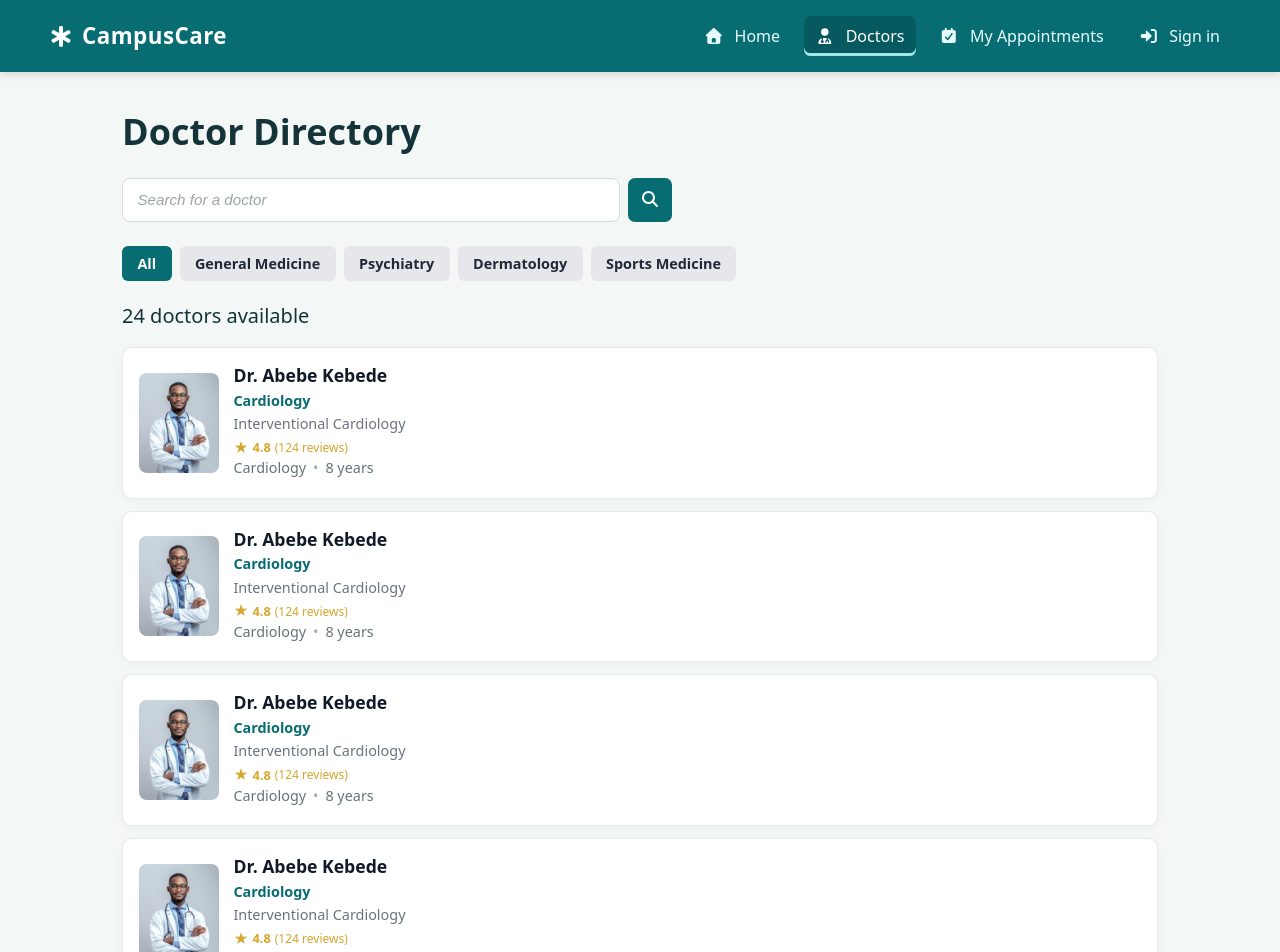
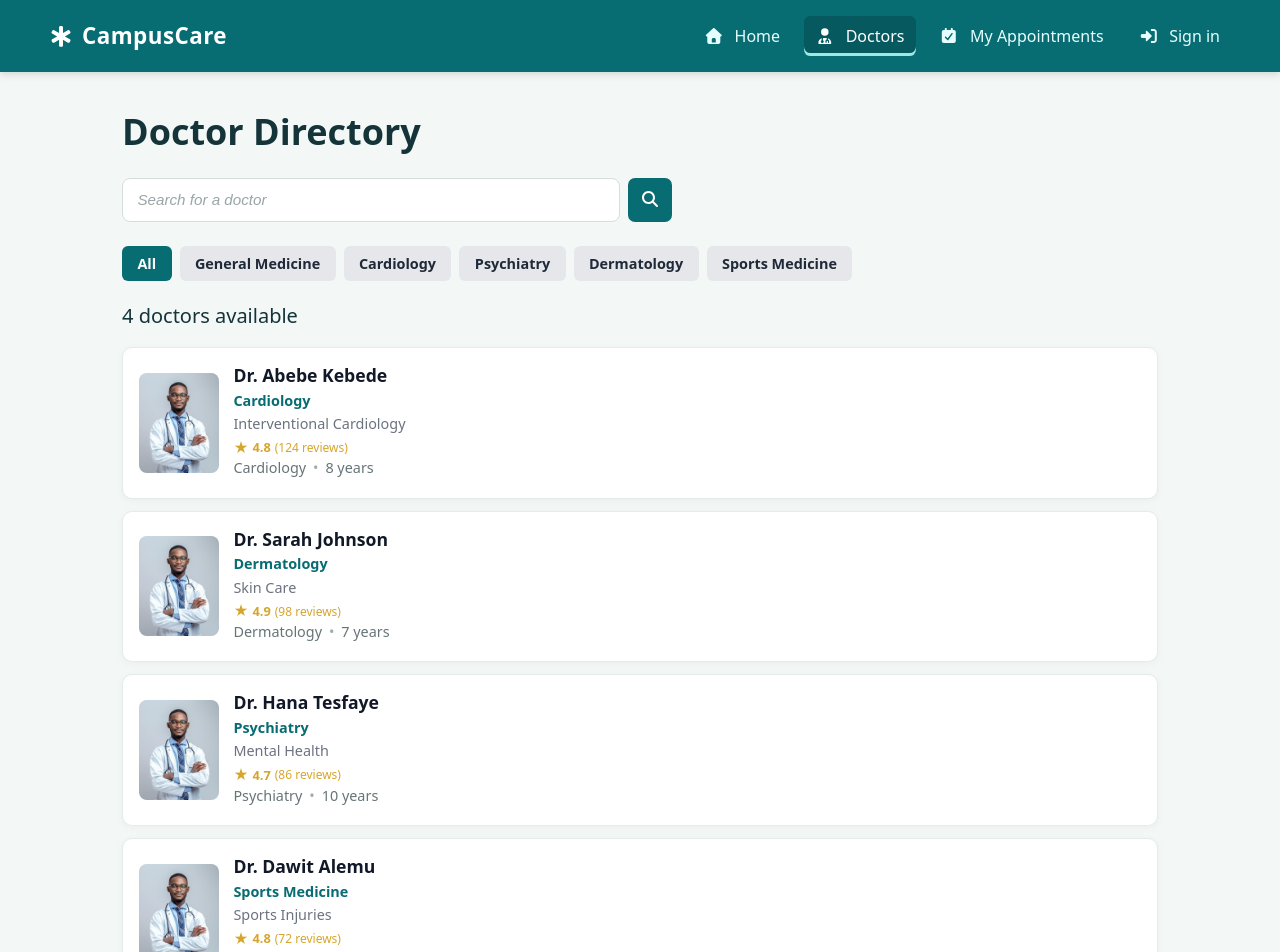
Before and after one commit to binyam-ta/CampusCare, a React (Vite) app: page /doctors in a window 1280 px wide. Shown: the top 952 px of the page. Built offline with nearby package versions, Linux system fonts and the light colour scheme.

Commit message:
Add my project changes

```diff
--- a/src/Home.jsx
+++ b/src/Home.jsx
@@ -1,29 +1,69 @@
-import { Link } from 'react-router-dom'
-import './Home.css';
-import { FontAwesomeIcon } from '@fortawesome/react-fontawesome';
-import { faMagnifyingGlass, faArrowRight, faRunning, faHandDots, faHeadSideVirus } from '@fortawesome/free-solid-svg-icons';
+import { useState } from 'react'
+import { Link, useNavigate } from 'react-router-dom'
+import './Home.css'
+import { FontAwesomeIcon } from '@fortawesome/react-fontawesome'
+import {
+  faMagnifyingGlass,
+  faArrowRight,
+  faRunning,
+  faHandDots,
+  faHeadSideVirus
+} from '@fortawesome/free-solid-svg-icons'
+
 import doctorImg from './assets/images/home-page-doctor.jpg'
 import recommendedImg from './assets/images/recommended-doctor.jpg'
+
 export default function Home() {
+  const [search, setSearch] = useState('')
+  const navigate = useNavigate()
+
+  const handleSearch = (e) => {
+    e.preventDefault()
+
+    if (search.trim()) {
+      navigate(`/doctors?search=${encodeURIComponent(search.trim())}`)
+    }
+  }
+
   return (
     <section className="screen">
-      <div className='home-screen'>
-        <h2 className='greetings'>GOOD MORNING, EYOB</h2>
-        <h1 className="screen-title">How can we care for you today?</h1>
+      <div className="home-screen">
+
+        <h2 className="greetings">GOOD MORNING, EYOB</h2>
+
+        <h1 className="screen-title">
+          How can we care for you today?
+        </h1>
+
         <div className="screen-body">
-          <div className="search-bar">
-            <input type="text" placeholder="Find doctors or specialists" />
+
+          <form className="search-bar" onSubmit={handleSearch}>
+            <input
+              type="text"
+              placeholder="Find doctors or specialists"
+              value={search}
+              onChange={(e) => setSearch(e.target.value)}
+            />
+
             <button type="submit">
               <FontAwesomeIcon icon={faMagnifyingGlass} />
             </button>
-          </div>
-          <div className='care-card'>
+          </form>
+
+          <div className="care-card">
             <div>
               <h2>Care that fits your day</h2>
-              <p>Book a trusted clinician in minutes,online or in person.</p>
-              <span>Find a doctor <FontAwesomeIcon icon={faArrowRight} /></span>
+              <p>
+                Book a trusted clinician in minutes, online or in person.
+              </p>
+
+              <Link to="/doctors">
+                Find a doctor
+                <FontAwesomeIcon icon={faArrowRight} />
+              </Link>
             </div>
-            <img src={doctorImg} alt='doctor' />
+
+            <img src={doctorImg} alt="doctor" />
           </div>
 
           <div className="specialists-section">
@@ -35,38 +75,58 @@ export default function Home() {
                 <FontAwesomeIcon icon={faArrowRight} />
               </Link>
             </div>
+
             <div className="specialists-row">
+
               <div className="specialist-card">
-                <FontAwesomeIcon icon={faHeadSideVirus} className="specialist-icon" />
+                <FontAwesomeIcon
+                  icon={faHeadSideVirus}
+                  className="specialist-icon"
+                />
                 <h3>Psychiatry</h3>
                 <p>12 specialists</p>
               </div>
+
               <div className="specialist-card">
-                <FontAwesomeIcon icon={faHandDots} className="specialist-icon" />
+                <FontAwesomeIcon
+                  icon={faHandDots}
+                  className="specialist-icon"
+                />
                 <h3>Dermatology</h3>
                 <p>8 specialists</p>
               </div>
+
               <div className="specialist-card">
-                <FontAwesomeIcon icon={faRunning} className="specialist-icon" />
+                <FontAwesomeIcon
+                  icon={faRunning}
+                  className="specialist-icon"
+                />
                 <h3>Sports Medicine</h3>
                 <p>5 specialists</p>
               </div>
-              {/* we can sdd more categories as needed or even fetch*/}
+
             </div>
           </div>
 
           <div className="recommended-section">
             <h2>Recommended for You</h2>
+
             <div className="doctor-card">
-              <img src={recommendedImg} alt="Doctor" className="doctor-recommend-img" />
+              <img
+                src={recommendedImg}
+                alt="Doctor"
+                className="doctor-recommend-img"
+              />
+
               <div className="doctor-info">
                 <h3>Dr. Sarah Johnson</h3>
                 <p>Dermatologist</p>
-                <p>Expert in skin care and cosmetic treatments</p>
+                <p>
+                  Expert in skin care and cosmetic treatments
+                </p>
               </div>
             </div>
           </div>
-
 
         </div>
       </div>
--- a/src/doctors/DepartmentFilter.jsx
+++ b/src/doctors/DepartmentFilter.jsx
@@ -1,17 +1,31 @@
 import './Doctor.css'
-import { FontAwesomeIcon } from '@fortawesome/react-fontawesome';
-import { faMagnifyingGlass } from '@fortawesome/free-solid-svg-icons';
+import { FontAwesomeIcon } from '@fortawesome/react-fontawesome'
+import { faMagnifyingGlass } from '@fortawesome/free-solid-svg-icons'
 
-export default function DepartmentFilter({ departments, activeDepartment, onDepartmentChange }) {
+export default function DepartmentFilter({
+  departments,
+  activeDepartment,
+  search,
+  onSearchChange,
+  onDepartmentChange
+}) {
   return (
     <div className="Filter">
-      <div className="search-bar">
-        <input type="text" placeholder="Search for a doctor" />
+
+      <form className="search-bar">
+        <input
+          type="text"
+          placeholder="Search for a doctor"
+          value={search}
+          onChange={(e) => onSearchChange(e.target.value)}
+        />
+
         <button type="submit">
           <FontAwesomeIcon icon={faMagnifyingGlass} />
         </button>
-      </div>
-      <div className='Filter-buttons'>
+      </form>
+
+      <div className="Filter-buttons">
         <button
           type="button"
           className={'btn ' + (activeDepartment ? 'btn-secondary' : 'btn-primary')}
@@ -19,11 +33,15 @@ export default function DepartmentFilter({ departments, activeDepartment, onDepa
         >
           All
         </button>
+
         {departments.map((dept) => (
           <button
             key={dept}
             type="button"
-            className={'btn ' + (activeDepartment === dept ? 'btn-primary' : 'btn-secondary')}
+            className={
+              'btn ' +
+              (activeDepartment === dept ? 'btn-primary' : 'btn-secondary')
+            }
             onClick={() => onDepartmentChange(dept)}
           >
             {dept}
--- a/src/doctors/DoctorCard.jsx
+++ b/src/doctors/DoctorCard.jsx
@@ -1,48 +1,46 @@
-// import { Link } from 'react-router-dom'
-
-// export default function DoctorCard({ doctor }) {
-//   return (
-//
-//   )
-// }
 import { Link } from 'react-router-dom'
 import './Doctor.css'
 import drAbebeImg from '../assets/images/dr-abebe-kebede.jpg'
 
-export function DoctorCard() {
+export function DoctorCard({ doctor }) {
   return (
-    <Link to="/doctors/dr-3" className="doctor-card-link">
+    <Link
+      to={`/doctors/dr-${doctor.id}`}
+      className="doctor-card-link"
+    >
       <article className="doctor-card">
 
         <div className="doctor-avatar">
           <img
             className="doctor-img"
             src={drAbebeImg}
-            alt="Dr. Abebe Kebede"
+            alt={doctor.name}
           />
         </div>
 
         <div className="doctor-info">
-          <h3>Dr. Abebe Kebede</h3>
+          <h3>{doctor.name}</h3>
 
           <p className="doctor-department">
-            Cardiology
+            {doctor.department}
           </p>
 
           <p className="doctor-specialization">
-            Interventional Cardiology
+            {doctor.specialization}
           </p>
 
           <div className="doctor-rating">
             <span className="doctor-stars">★</span>
-            <span className="doctor-rating-value">4.8</span>
+            <span className="doctor-rating-value">
+              {doctor.rating}
+            </span>
             <span className="doctor-reviews">
-              (124 reviews)
+              ({doctor.reviews} reviews)
             </span>
           </div>
 
           <p className="doctor-experience">
-            Cardiology <span>•</span> 8 years
+            {doctor.department} <span>•</span> {doctor.experience} years
           </p>
         </div>
 
--- a/src/doctors/DoctorDirectory.jsx
+++ b/src/doctors/DoctorDirectory.jsx
@@ -1,49 +1,146 @@
 import { useSearchParams, Link } from 'react-router-dom'
 import DepartmentFilter from './DepartmentFilter.jsx'
-import { DoctorCard } from './DoctorCard';
+import { DoctorCard } from './DoctorCard'
 import './Doctor.css'
 
-const DEPARTMENTS = ['General Medicine', 'Psychiatry', 'Dermatology', 'Sports Medicine']
+const DEPARTMENTS = [
+  'General Medicine',
+  'Cardiology',
+  'Psychiatry',
+  'Dermatology',
+  'Sports Medicine'
+]
+
+const DOCTORS = [
+  {
+    id: '1',
+    name: 'Dr. Abebe Kebede',
+    department: 'Cardiology',
+    specialization: 'Interventional Cardiology',
+    experience: 8,
+    rating: 4.8,
+    reviews: 124
+  },
+  {
+    id: '2',
+    name: 'Dr. Sarah Johnson',
+    department: 'Dermatology',
+    specialization: 'Skin Care',
+    experience: 7,
+    rating: 4.9,
+    reviews: 98
+  },
+  {
+    id: '3',
+    name: 'Dr. Hana Tesfaye',
+    department: 'Psychiatry',
+    specialization: 'Mental Health',
+    experience: 10,
+    rating: 4.7,
+    reviews: 86
+  },
+  {
+    id: '4',
+    name: 'Dr. Dawit Alemu',
+    department: 'Sports Medicine',
+    specialization: 'Sports Injuries',
+    experience: 6,
+    rating: 4.8,
+    reviews: 72
+  }
+]
 
 export default function DoctorDirectory() {
   const [searchParams, setSearchParams] = useSearchParams()
+
   const activeDepartment = searchParams.get('dept') || null
+  const search = searchParams.get('search') || ''
+
+  const handleSearchChange = (value) => {
+    const params = new URLSearchParams(searchParams)
+
+    if (value.trim()) {
+      params.set('search', value)
+    } else {
+      params.delete('search')
+    }
+
+    setSearchParams(params)
+  }
 
   const handleDepartmentChange = (dept) => {
+    const params = new URLSearchParams(searchParams)
+
     if (dept) {
-      searchParams.set('dept', dept)
+      params.set('dept', dept)
     } else {
-      searchParams.delete('dept')
+      params.delete('dept')
     }
-    setSearchParams(searchParams)
+
+    setSearchParams(params)
   }
+
+  const filteredDoctors = DOCTORS.filter((doctor) => {
+    const matchesSearch =
+      doctor.name.toLowerCase().includes(search.toLowerCase()) ||
+      doctor.department.toLowerCase().includes(search.toLowerCase()) ||
+      doctor.specialization.toLowerCase().includes(search.toLowerCase())
+
+    const matchesDepartment =
+      !activeDepartment ||
+      doctor.department === activeDepartment
+
+    return matchesSearch && matchesDepartment
+  })
 
   return (
     <section className="screen">
       <h1 className="screen-title">Doctor Directory</h1>
 
-
       <DepartmentFilter
         departments={DEPARTMENTS}
         activeDepartment={activeDepartment}
+        search={search}
+        onSearchChange={handleSearchChange}
         onDepartmentChange={handleDepartmentChange}
       />
 
-      <div className="screen-body" style={{ borderRadius: '10px' }}>
+      <div
+        className="screen-body"
+        style={{ borderRadius: '10px' }}
+      >
         <div>
-          <p className='doctors-available'>24 doctors available</p>
-          <div className='doctor-list'>
-            <DoctorCard />
-            <DoctorCard />
-            <DoctorCard />
-            <DoctorCard />
-          </div>
+          <p className="doctors-available">
+            {filteredDoctors.length} doctors available
+          </p>
+
+          {filteredDoctors.length === 0 ? (
+            <div className="no-results">
+              No doctors match your search.
+            </div>
+          ) : (
+            <div className="doctor-list">
+              {filteredDoctors.map((doctor) => (
+                <DoctorCard
+                  key={doctor.id}
+                  doctor={doctor}
+                />
+              ))}
+            </div>
+          )}
 
           <div className="doctor-test-links">
-            <Link to="/doctors/dr-1" className="btn btn-primary">
+            <Link
+              to="/doctors/dr-1"
+              className="btn btn-primary"
+            >
               Open /doctors/dr-1
             </Link>
-            <Link to="/doctors/dr-99" className="btn btn-secondary">
+
+            <Link
+              to="/doctors/dr-99"
+              className="btn btn-secondary"
+            >
               Open /doctors/dr-99
             </Link>
           </div>
```
Also changed, not shown: src/Footer.jsx (+14 -10 lines), src/Footer.css (line endings or trailing spaces).
